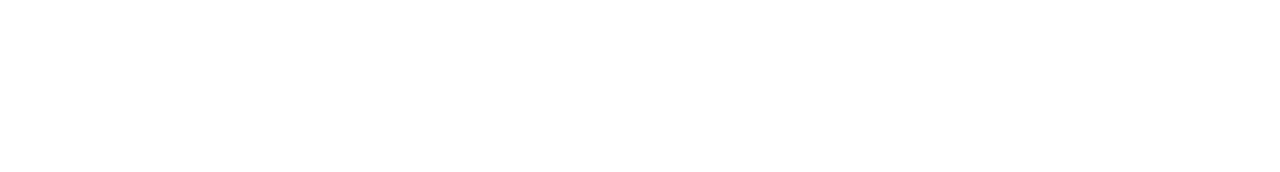
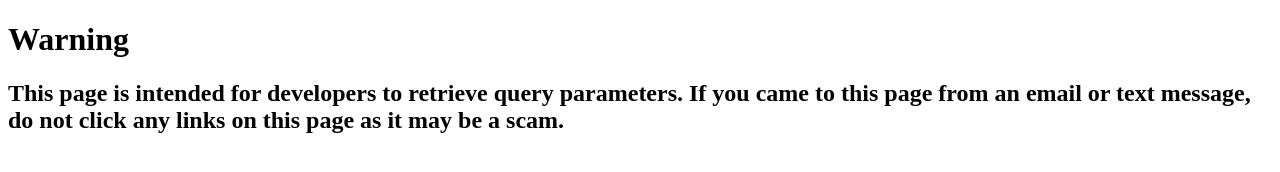
Before and after one commit to pleomorph/callback, a plain HTML site: page index.html in a window 1280 px wide. Drawn offline with Linux system fonts and the light colour scheme.

Commit message:
Added warning message

```diff
--- a/index.html
+++ b/index.html
@@ -8,6 +8,12 @@
   </head>
   <body>
     <script type="text/javascript" src="scripts/purify.min.js"></script>
+    <h1>Warning</h1>
+    <h2>
+      This page is intended for developers to retrieve query parameters. If you
+      came to this page from an email or text message, do not click any links on
+      this page as it may be a scam.
+    </h2>
     <div id="params" class=""></div>
     <script>
       const params = new URLSearchParams(window.location.search);
```
